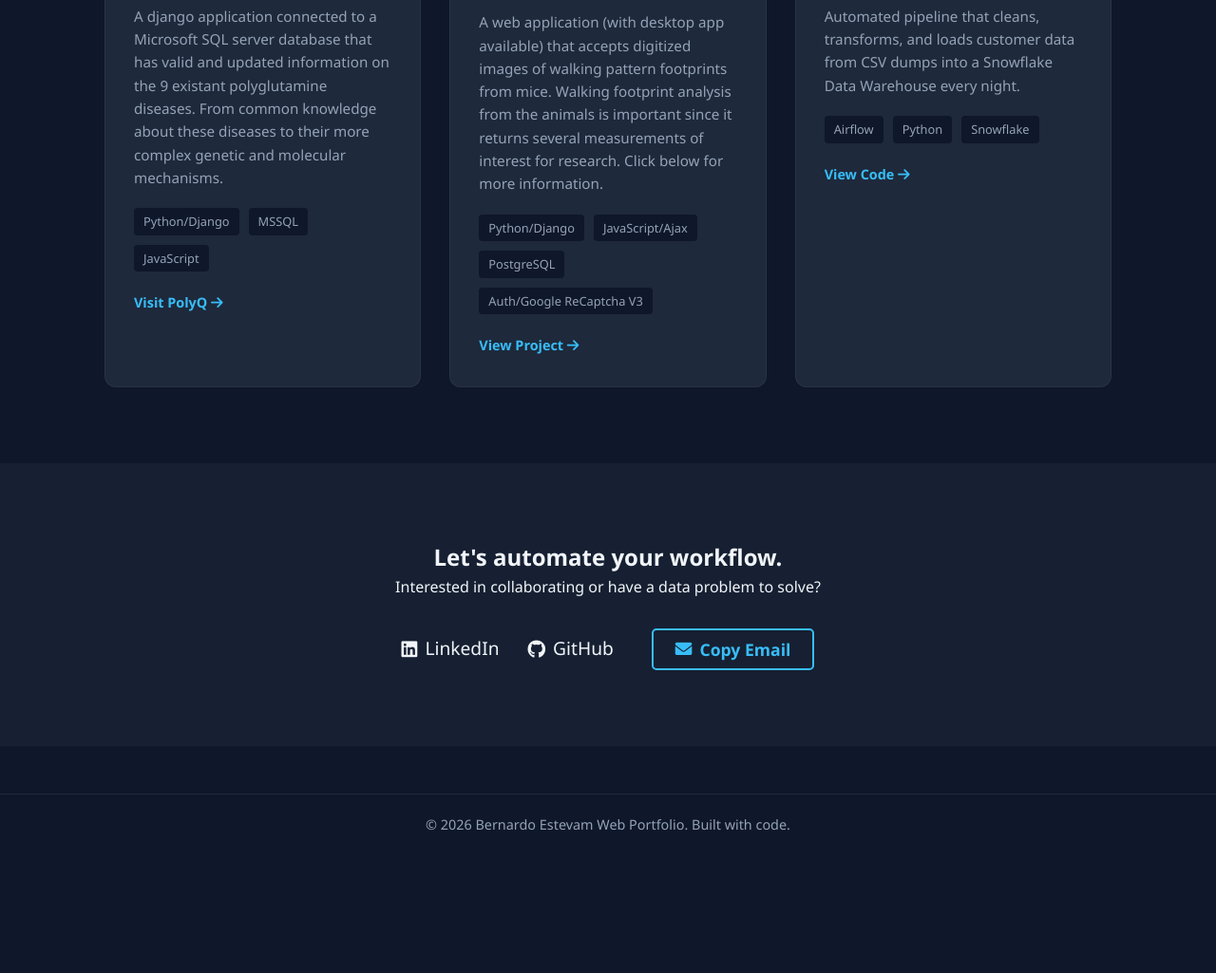
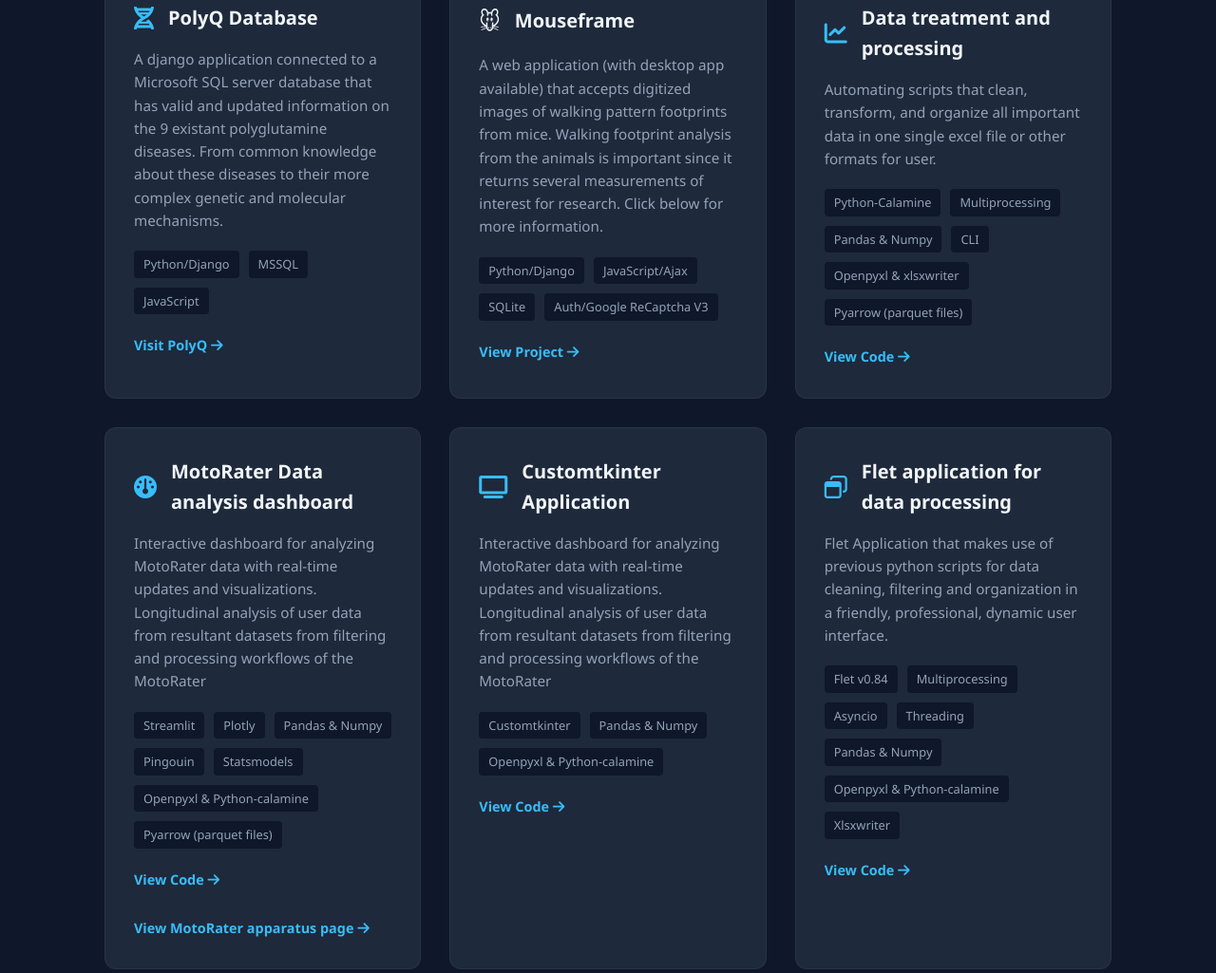
Before and after one commit to bernas-estevam97/Web-Portfolio, a plain HTML site: page index.html in a window 1280 px wide. Shown: the part 2108-3133 px from the top of the page at 95% size. Before the commit the page ends 3008 px from the top, so only its background shows below. Drawn offline with Linux system fonts and the light colour scheme.

Commit message:
changes to projects and contact info

```diff
--- a/index.html
+++ b/index.html
@@ -44,11 +44,11 @@
             <div class="about-grid">
                 <div class="about-text">
                     <p>I am a bioinformatics developer who  mainly bridges the gap between biological raw data and actionable research logic. My focus is on removing manual bottlenecks.</p>
-                    <p>Whether it's automating tedious processes, filtering various types of data, perform extensive statistical analysis, I am able to develop apps and build systems that work and make sense in a analytical and biological standapoint.</p>
+                    <p>Whether it's automating tedious processes, filtering various types of data, perform extensive statistical analysis, I am able to develop apps and build systems that work and make sense in an analytical and biological standpoint.</p>
                 </div>
                 <div class="stats-grid">
                     <div class="stat-card">
-                        <h3>100+</h3>
+                        <h3>1000+</h3>
                         <p>Hours Saved</p>
                     </div>
                     <div class="stat-card">
@@ -68,10 +68,13 @@
                     <h3>Data Analysis</h3>
                     <div class="skill-tags">
                         <span>Python (Pandas/NumPy)</span>
+                        <span>Pingouin</span>
+                        <span>Statsmodels</span>
                         <span>SQL (PostgreSQL)</span>
                         <span>Excel/VBA</span>
                         <span>R</span>
                         <span>SPSS</span>
+                        <span>Graphpad Prism</span>
                     </div>
                 </div>
                 <div class="skill-category">
@@ -137,7 +140,7 @@
                     <div class="card-tags">
                         <span>Python/Django</span>
                         <span>JavaScript/Ajax</span>
-                        <span>PostgreSQL</span>
+                        <span>SQLite</span>
                         <span>Auth/Google ReCaptcha V3</span>
                     </div>
                     <a href="https://mouseframe.pt/" target="_blank" class="card-link">View Project <i class="fas fa-arrow-right"></i></a>
@@ -145,18 +148,68 @@
 
                 <div class="project-card">
                     <div class="card-header">
-                        <i class="fas fa-database"></i>
-                        <h4>ETL Pipeline for CRM</h4>
+                        <i class="fas fa-chart-line"></i>
+                        <h4>Data treatment and processing</h4>
                     </div>
-                    <p>Automated pipeline that cleans, transforms, and loads customer data from CSV dumps into a Snowflake Data Warehouse every night.</p>
+                    <p>Automating scripts that clean, transform, and organize all important data in one single excel file or other formats for user.</p>
                     <div class="card-tags">
-                        <span>Airflow</span>
-                        <span>Python</span>
-                        <span>Snowflake</span>
+                        <span>Python-Calamine</span>
+                        <span>Multiprocessing</span>
+                        <span>Pandas & Numpy</span>
+                        <span>CLI</span>
+                        <span>Openpyxl & xlsxwriter</span>
+                        <span>Pyarrow (parquet files)</span>
                     </div>
                     <a href="#" class="card-link">View Code <i class="fas fa-arrow-right"></i></a>
                 </div>
-
+                <div class="project-card">
+                    <div class="card-header">
+                        <i class="fas fa-dashboard"></i>
+                        <h4>MotoRater Data analysis dashboard</h4>
+                    </div>
+                    <p>Interactive dashboard for analyzing MotoRater data with real-time updates and visualizations. Longitudinal analysis of user data from resultant datasets from filtering and processing workflows of the MotoRater</p>
+                    <div class="card-tags">
+                        <span>Streamlit</span>
+                        <span>Plotly</span>
+                        <span>Pandas & Numpy</span>
+                        <span>Pingouin</span>
+                        <span>Statsmodels</span>
+                        <span>Openpyxl & Python-calamine</span>
+                        <span>Pyarrow (parquet files)</span>
+                    </div>
+                    <a href="#" class="card-link">View Code <i class="fas fa-arrow-right"></i></a><br><br>
+                    <a href="https://www.tse-systems.com/products/motorater/?utm_term=gait%20analysis%20system&utm_campaign=Motorater+New+Website&utm_source=adwords&utm_medium=ppc&hsa_acc=6040599756&hsa_cam=21174593191&hsa_grp=166477826848&hsa_ad=696155602226&hsa_src=g&hsa_tgt=kwd-296648038253&hsa_kw=gait%20analysis%20system&hsa_mt=b&hsa_net=adwords&hsa_ver=3&gad_source=1&gad_campaignid=21174593191&gbraid=0AAAAADviuB6eAWgjyK04zfLyGpTroPzQS" target="_blank" class="card-link">View MotoRater apparatus page <i class="fas fa-arrow-right"></i></a>
+                </div>
+                <div class="project-card">
+                    <div class="card-header">
+                        <i class="fas fa-tv"></i>
+                        <h4>Customtkinter Application</h4>
+                    </div>
+                    <p>Interactive dashboard for analyzing MotoRater data with real-time updates and visualizations. Longitudinal analysis of user data from resultant datasets from filtering and processing workflows of the MotoRater</p>
+                    <div class="card-tags">
+                        <span>Customtkinter</span>
+                        <span>Pandas & Numpy</span>
+                        <span>Openpyxl & Python-calamine</span>
+                    </div>
+                    <a href="#" class="card-link">View Code <i class="fas fa-arrow-right"></i></a>
+                </div>
+                <div class="project-card">
+                    <div class="card-header">
+                        <i class="fa-regular fa-window-restore"></i>
+                        <h4>Flet application for data processing</h4>
+                    </div>
+                    <p>Flet Application that makes use of previous python scripts for data cleaning, filtering and organization in a friendly, professional, dynamic user interface.</p>
+                    <div class="card-tags">
+                        <span>Flet v0.84</span>
+                        <span>Multiprocessing</span>
+                        <span>Asyncio</span>
+                        <span>Threading</span>
+                        <span>Pandas & Numpy</span>
+                        <span>Openpyxl & Python-calamine</span>
+                        <span>Xlsxwriter</span>
+                    </div>
+                    <a href="#" class="card-link">View Code <i class="fas fa-arrow-right"></i></a>
+                </div>
             </div>
         </div>
     </section>
@@ -167,11 +220,11 @@
         <p>Interested in collaborating or have a data problem to solve?</p>
 
         <div class="social-links">
-            <a href="https://linkedin.com/in/yourprofile" target="_blank">
+            <a href="https://www.linkedin.com/in/bernas-estevam97/" target="_blank">
                 <i class="fab fa-linkedin"></i> LinkedIn
             </a>
 
-            <a href="https://github.com/yourusername" target="_blank">
+            <a href="https://github.com/bernas-estevam97" target="_blank">
                 <i class="fab fa-github"></i> GitHub
             </a>
 
@@ -186,7 +239,7 @@
     </section>
 
     <footer>
-        <p>&copy; <span id="year"></span> Bernardo Estevam Web Portfolio. Built with code.</p>
+        <p>&copy; <span id="year"></span> Bernardo Estevam Web Portfolio.</p>
     </footer>
 
     <script src="script.js"></script>
--- a/script.js
+++ b/script.js
@@ -22,7 +22,7 @@ document.addEventListener('DOMContentLoaded', () => {
 
 
 // --- Email Copy Functionality ---
-    const emailToCopy = "bernaz10.1997golden@gmail.com"; // <--- PUT YOUR EMAIL HERE
+    const emailToCopy = "bernaz.estevam97@gmail.com"; // <--- PUT YOUR EMAIL HERE
     const copyBtn = document.getElementById('copyEmailBtn');
     const feedback = document.getElementById('copyFeedback');
     const btnTextSpan = copyBtn.querySelector('span'); // Target the text span specifically
```
